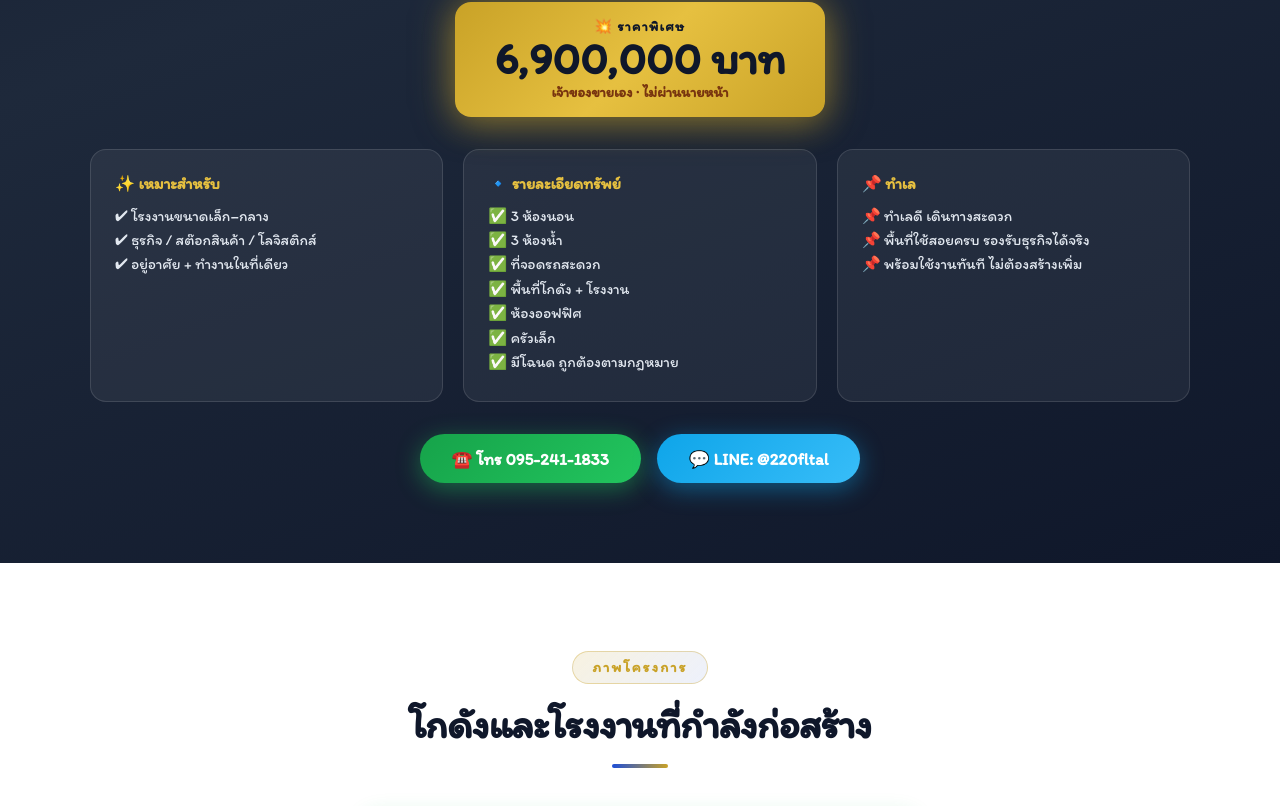
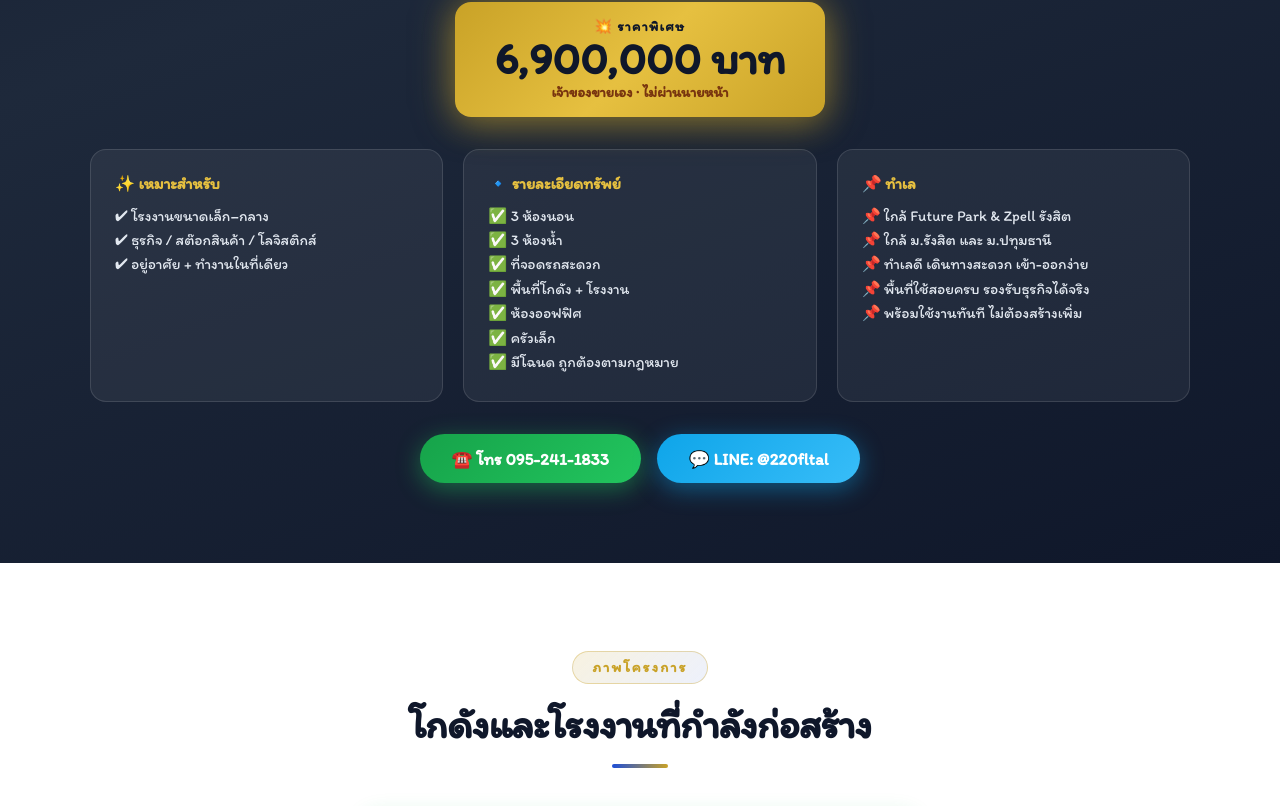
Before and after one commit to pavinee23/mfac, a Next.js app: page / in a window 1280 px wide. Shown: the part 4439-5245 px from the top of the page. Built offline with nearby package versions, Linux system fonts and the light colour scheme.

Commit message:
feat: add nearby landmarks to factory-sale location card

```diff
--- a/src/app/m-factory/PageClient.jsx
+++ b/src/app/m-factory/PageClient.jsx
@@ -1304,7 +1304,13 @@ export default function PageClient() {
               background: "rgba(255,255,255,0.06)", border: "1px solid rgba(255,255,255,0.12)",
             }}>
               <div style={{ color: "#e6c040", fontWeight: 800, fontSize: "1rem", marginBottom: "0.85rem" }}>📌 ทำเล</div>
-              {["ทำเลดี เดินทางสะดวก", "พื้นที่ใช้สอยครบ รองรับธุรกิจได้จริง", "พร้อมใช้งานทันที ไม่ต้องสร้างเพิ่ม"].map(item => (
+              {[
+                "ใกล้ Future Park & Zpell รังสิต",
+                "ใกล้ ม.รังสิต และ ม.ปทุมธานี",
+                "ทำเลดี เดินทางสะดวก เข้า-ออกง่าย",
+                "พื้นที่ใช้สอยครบ รองรับธุรกิจได้จริง",
+                "พร้อมใช้งานทันที ไม่ต้องสร้างเพิ่ม",
+              ].map(item => (
                 <div key={item} style={{ color: "#e2e8f0", fontSize: "0.95rem", marginBottom: "0.4rem" }}>📌 {item}</div>
               ))}
             </div>
```
